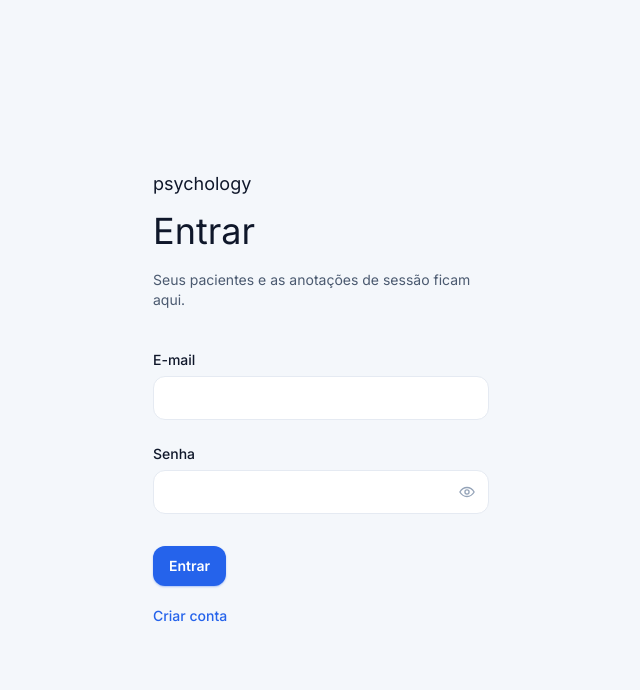
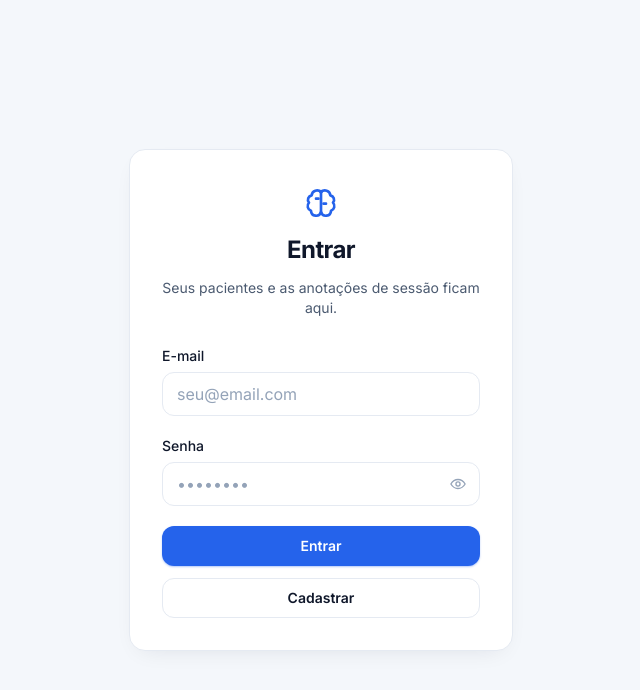
Before and after one commit to erickbordin/psychology-api, a React (Vite) app in the folder frontend/: page /login in a window 1280 px wide. Shown: the top 690 px of the page, without its empty margins (319-959 px from the left). Built offline with nearby package versions, Linux system fonts and the light colour scheme; no server answers.

Commit message:
feat(web): tela de entrada em cartao centrado

```diff
--- a/frontend/src/features/auth/LoginPage.tsx
+++ b/frontend/src/features/auth/LoginPage.tsx
@@ -6,6 +6,7 @@ import { ErroApi } from '../../api/erro'
 import { registrar } from '../../api/recursos/auth'
 import { Botao } from '../../ui/Botao'
 import { Campo } from '../../ui/Campo'
+import { IconeCerebro } from '../../ui/icones'
 import { useSessao } from './useSessao'
 
 type Modo = 'login' | 'registro'
@@ -114,11 +115,17 @@ export function LoginPage() {
       : null
 
   return (
-    <main className="mx-auto flex min-h-screen w-full max-w-sm flex-col justify-center gap-10 px-6 py-16">
-      <div className="flex flex-col gap-4">
-        <span className="font-serif text-lg leading-none">psychology</span>
-        <h1 className="font-serif text-4xl leading-tight">{ehLogin ? 'Entrar' : 'Criar conta'}</h1>
-        <p className="text-sm text-tinta-2">
+    <main className="flex min-h-screen items-center justify-center px-5 py-12">
+      {/*
+        Cartao unico e centrado: a tela de entrada nao tem barra lateral nem nada
+        para navegar, e qualquer outro elemento aqui seria coisa para o olho
+        checar antes de digitar a senha.
+      */}
+      <div className="w-full max-w-sm rounded-2xl border border-linha bg-superficie p-8 shadow-[0_8px_24px_-12px_rgba(15,23,42,0.12)]">
+        <div className="flex flex-col items-center gap-3">
+          <IconeCerebro tamanho={40} className="text-acento" />
+          <h1 className="text-2xl font-bold tracking-tight">{ehLogin ? 'Entrar' : 'Criar conta'}</h1>
+          <p className="text-center text-sm text-tinta-2">
             {ehLogin
               ? 'Seus pacientes e as anotações de sessão ficam aqui.'
               : 'Uma conta por profissional. Ninguém mais enxerga seus pacientes.'}
@@ -127,21 +134,29 @@ export function LoginPage() {
 
         {/* form de verdade, e nao um punhado de inputs: e o que faz o Enter no
             ultimo campo enviar, do jeito que qualquer tela de login se comporta. */}
-      <form onSubmit={(evento) => void enviar(evento)} className="flex flex-col gap-8">
-        <div className="flex flex-col gap-6">
+        <form onSubmit={(evento) => void enviar(evento)} className="mt-7 flex flex-col gap-5">
           {ehLogin ? null : (
             <Campo
               rotulo="Nome"
               valor={nome}
               aoMudar={setNome}
+              exemplo="Seu nome completo"
               autoPreenchimento="name"
               erro={erroDoCampo('nome', nome)}
             />
           )}
+          {/*
+            Campo de texto, e nao `type="email"`: a validacao nativa do
+            navegador aborta o submit antes do fetch quando o formato esta
+            errado, e a mensagem de formato deste produto vem da API, presa ao
+            campo culpado. Com `type="email"` o usuario levava um balao do
+            navegador e o erro do servidor nunca aparecia.
+          */}
           <Campo
             rotulo="E-mail"
             valor={email}
             aoMudar={setEmail}
+            exemplo="seu@email.com"
             autoPreenchimento="username"
             erro={erroDoCampo('email', email)}
           />
@@ -150,31 +165,35 @@ export function LoginPage() {
             tipo="password"
             valor={senha}
             aoMudar={setSenha}
+            exemplo="••••••••"
             autoPreenchimento={ehLogin ? 'current-password' : 'new-password'}
             erro={erroDoCampo('senha', senha)}
           />
-        </div>
 
           {avisoGeral ? (
-          <p className="border-l-2 border-perigo bg-superficie px-4 py-3 text-sm">{avisoGeral}</p>
+            <p className="rounded-xl border border-perigo/30 bg-perigo-suave px-4 py-3 text-sm text-perigo">
+              {avisoGeral}
+            </p>
           ) : null}
 
-        <div className="flex flex-col items-start gap-5">
-          <Botao type="submit" disabled={enviando}>
+          <div className="flex flex-col gap-3">
+            <Botao type="submit" largo disabled={enviando}>
               {ehLogin ? 'Entrar' : 'Cadastrar'}
             </Botao>
             <Botao
-            variante="texto"
+              variante="secundario"
+              largo
               onClick={() => {
                 setModo(ehLogin ? 'registro' : 'login')
                 setErro(null)
                 setFaltando([])
               }}
             >
-            {ehLogin ? 'Criar conta' : 'Já tenho conta'}
+              {ehLogin ? 'Cadastrar' : 'Já tenho conta'}
             </Botao>
           </div>
         </form>
+      </div>
     </main>
   )
 }
```
Also changed, not shown: 1 other file (tests, documents, lock files or other folders). Lines whose indentation alone changed are shown as unchanged.
